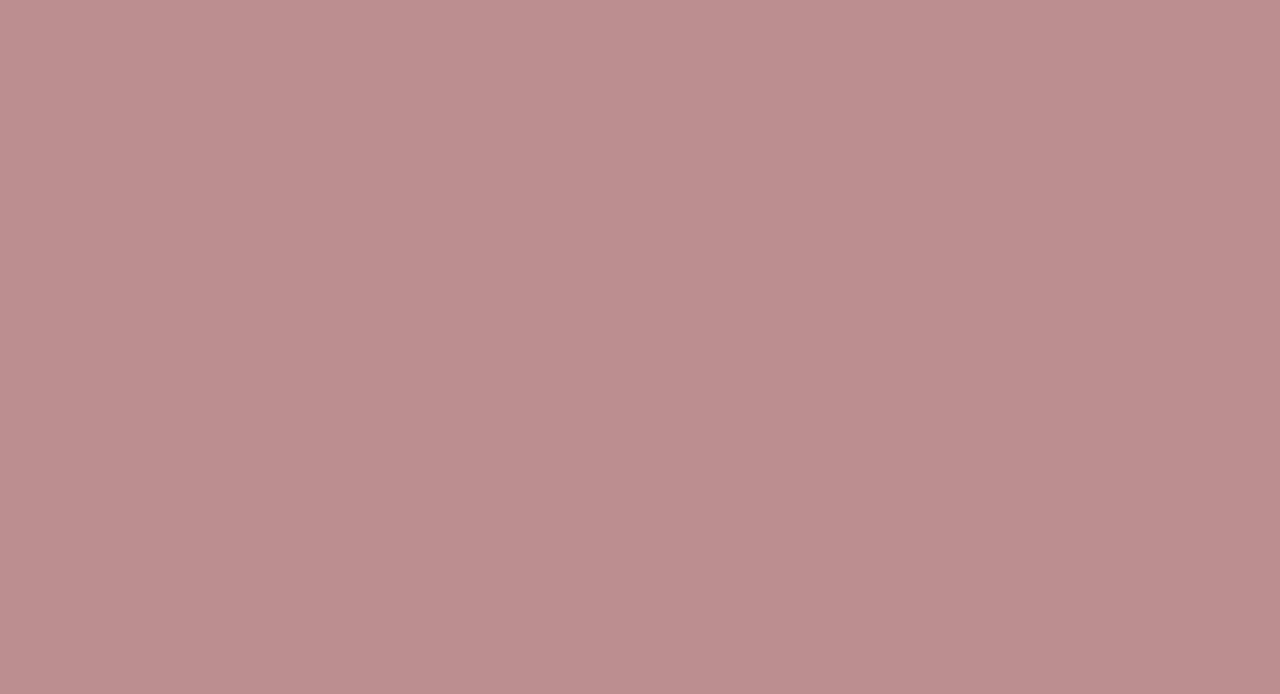
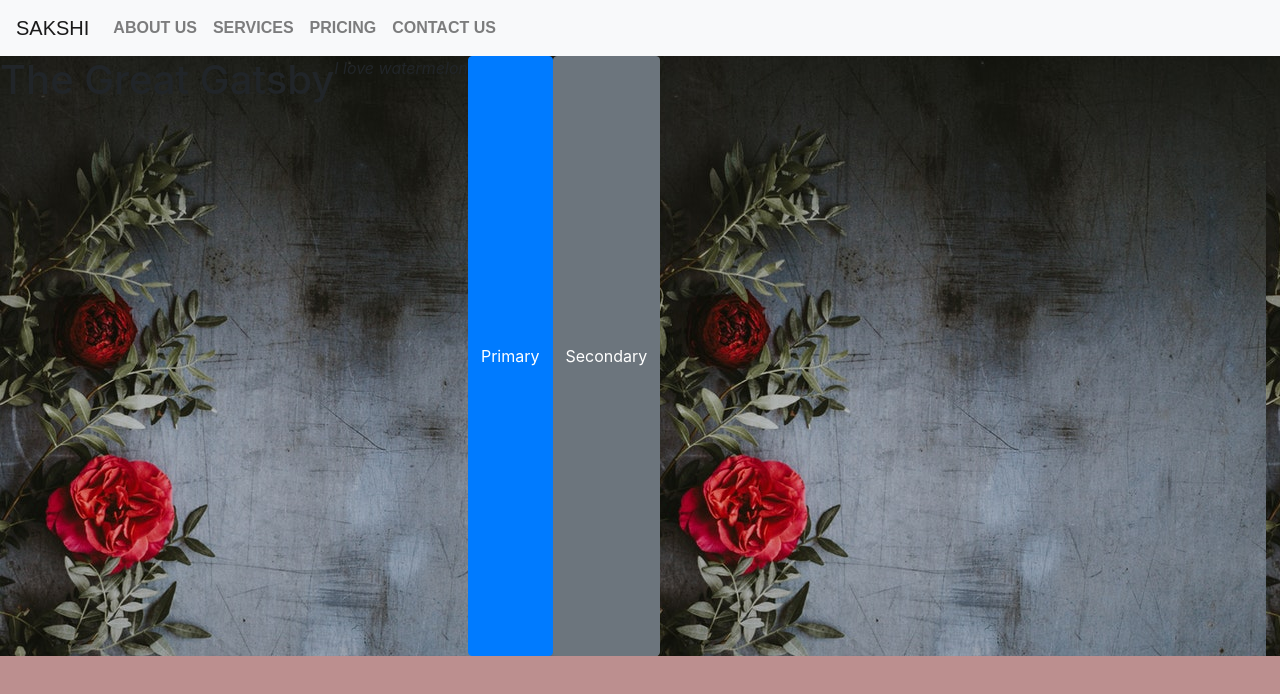
Before and after one commit to sakshig28/helloworld, a plain HTML site: page index.html in a window 1280 px wide. Drawn offline with nearby package versions, Linux system fonts and the light colour scheme.

Commit message:
Adding a Navbar and Header

```diff
--- a/index.html
+++ b/index.html
@@ -1,14 +1,43 @@
 <!DOCTYPE html>
 <html>
+
 <head>
+    <!--this is the body-->
     <title>SAKSHI</title>
     <link rel="stylesheet" href="https://stackpath.bootstrapcdn.com/bootstrap/4.1.3/css/bootstrap.min.css" integrity="sha384-MCw98/SFnGE8fJT3GXwEOngsV7Zt27NXFoaoApmYm81iuXoPkFOJwJ8ERdknLPMO" crossorigin="anonymous">
     <link rel="stylesheet" type="text/css" href="style.css">
 </head>
+
 <body>
+
+    <nav class="navbar navbar-expand-lg navbar-light bg-light">
+    <a class="navbar-brand" href="#">Sakshi</a>
+    <button class="navbar-toggler" type="button" data-toggle="collapse" data-target="#navbarNavAltMarkup" aria-controls="navbarNavAltMarkup" aria-expanded="false" aria-label="Toggle navigation">
+    <span class="navbar-toggler-icon"></span>
+  </button>
+    <div class="collapse navbar-collapse" id="navbarNavAltMarkup">
+        <div class="navbar-nav">
+            <a class="nav-item nav-link" href="#">About us<span class="sr-only">(current)</span></a>
+            <a class="nav-item nav-link" href="#">Services</a>
+            <a class="nav-item nav-link" href="#">Pricing</a>
+            <a class="nav-item nav-link" href="#">Contact us</a>
+
+
+        </div>
+    </div>
+</nav>
+
+<header class= "d-flex align-items center">
+        <h1>The Great Gatsby</h1>
+        <p>I love watermelon</p>
+        <button type="button" class="btn btn-primary">Primary</button>
+        <button type="button" class="btn btn-secondary">Secondary</button>
+</header>
+
     <script src="https://code.jquery.com/jquery-3.3.1.slim.min.js" integrity="sha384-q8i/X+965DzO0rT7abK41JStQIAqVgRVzpbzo5smXKp4YfRvH+8abtTE1Pi6jizo" crossorigin="anonymous"></script>
     <script src="https://cdnjs.cloudflare.com/ajax/libs/popper.js/1.14.3/umd/popper.min.js" integrity="sha384-ZMP7rVo3mIykV+2+9J3UJ46jBk0WLaUAdn689aCwoqbBJiSnjAK/l8WvCWPIPm49" crossorigin="anonymous"></script>
     <script src="https://stackpath.bootstrapcdn.com/bootstrap/4.1.3/js/bootstrap.min.js" integrity="sha384-ChfqqxuZUCnJSK3+MXmPNIyE6ZbWh2IMqE241rYiqJxyMiZ6OW/JmZQ5stwEULTy" crossorigin="anonymous"></script>
+
 
 </body>
 
--- a/style.css
+++ b/style.css
@@ -1,3 +1,27 @@
 body  {
     background-color: rosybrown;
+
 }
+nav{
+    text-transform: uppercase;
+    font-family: sans-serif;
+}
+.nav-link{
+    font-weight: bold;
+}
+/* when you hover the tabs change to italics and background color turns blue*/
+.nav-link:hover{
+    font-style: italic;
+    background-color: blue;
+}
+
+header{
+    height: 600px;
+    /*width 100%;*/
+    background-image:url("flowers.jpeg");
+    /*text align*/
+    text-align: center;
+}
+header p{
+    font-style: italic;
+}
```
Also changed, not shown: flowers.jpeg (added). Lines whose indentation alone changed are shown as unchanged.
